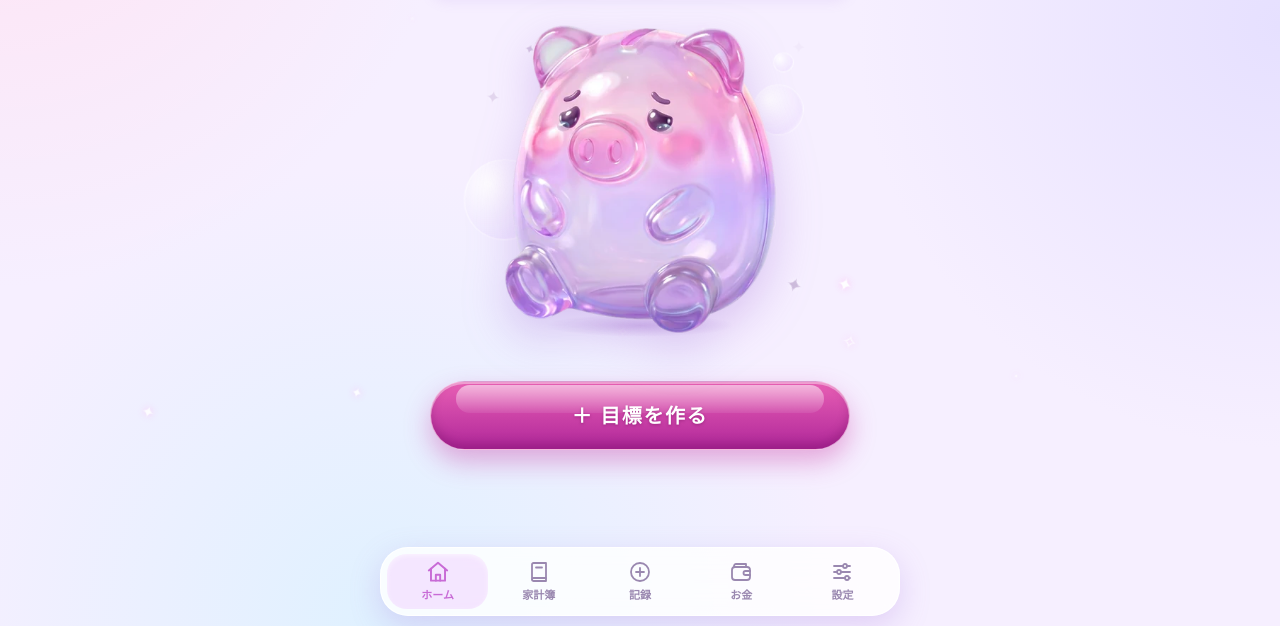
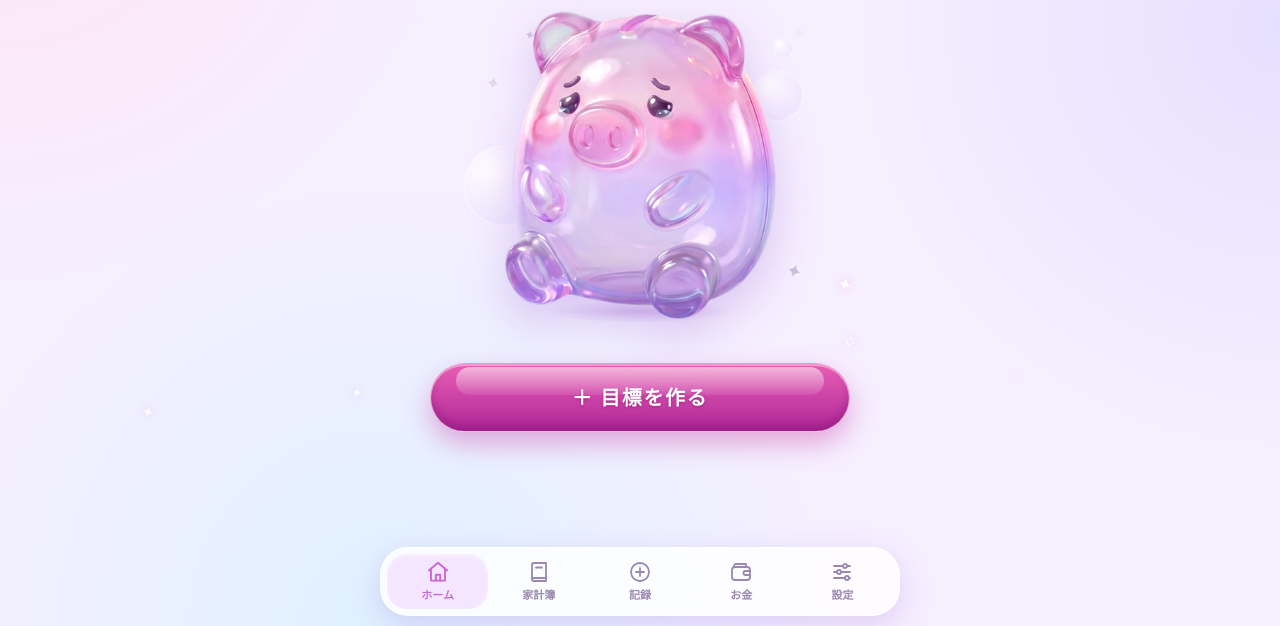
Before and after one commit to nia-pix/desikabo, a plain HTML site: page kakeibo/index.html in a window 1280 px wide. Shown: the part 174-800 px from the top of the page. Drawn offline with Linux system fonts and the light colour scheme; a web font is replaced by a local one.

Commit message:
ホーム上部の空白を詰め、画面の高さに合わせてぶたさんのサイズを調整
- 上の余白をノッチ分だけに（余計な24pxを削除）
- 画面が低くても「貯金する」ボタンがタブに隠れないよう、ぶたさんを縮める
- 目標がないときは空いた分ぶたさんを大きく

Co-Authored-By: Claude Opus 5.5 <noreply@anthropic.com>
Claude-Session: https://claude.ai/code/session_01TingTRwHDzy1PK7LNY3BMc

```diff
--- a/kakeibo/index.html
+++ b/kakeibo/index.html
@@ -341,7 +341,10 @@
   .rainbow .fill.zero::after { display: none; }
   .rainbow .pct { position: absolute; right: 16px; top: 50%; transform: translateY(-50%); font-size: 14px; font-weight: 700; color: var(--muted); font-variant-numeric: tabular-nums; }
   .jar-sub { margin-top: 8px; }
-  .jar-stage { position: relative; width: min(84vw, 340px); aspect-ratio: 1; margin: 6px 0 16px; }
+  .jar-stage { position: relative; width: clamp(130px, min(84vw, 340px, calc(100vh - 470px)), 340px); aspect-ratio: 1; margin: 4px 0 12px; }
+  @supports (height: 100dvh) { .jar-stage { width: clamp(130px, min(84vw, 340px, calc(100dvh - 470px)), 340px); } }
+  #tab-jar.no-goal .jar-stage { width: clamp(130px, min(84vw, 340px, calc(100vh - 360px)), 340px); }
+  @supports (height: 100dvh) { #tab-jar.no-goal .jar-stage { width: clamp(130px, min(84vw, 340px, calc(100dvh - 360px)), 340px); } }
   .jar-pig { position: absolute; inset: 0; cursor: pointer; --lv: 110%; transition: --lv 1.4s cubic-bezier(.3, 1.15, .5, 1); animation: float 4s ease-in-out infinite; z-index: 2; }
   .jar-pig img { position: absolute; inset: 0; width: 100%; height: 100%; filter: drop-shadow(0 18px 22px rgba(150, 90, 210, .28)); user-select: none; -webkit-user-drag: none; }
   .jar-pig .fillimg {
@@ -389,7 +392,7 @@
   .jar-links { display: flex; gap: 8px; justify-content: center; margin-top: 10px; }
   .jar-links button { font-size: 13px; color: var(--muted); }
   body.on-jar header { display: none; }
-  body.on-jar #tab-jar { padding-top: calc(24px + env(safe-area-inset-top)); }
+  body.on-jar #tab-jar { padding-top: max(12px, env(safe-area-inset-top)); }
   #quick[hidden], .jar-links button[hidden] { display: none; }
   .install { display: none; }
   .install.show { display: flex; }
@@ -1161,6 +1164,7 @@
     $('#jarWithdraw').hidden = !g || saved <= 0;
     $('#jarNew').hidden = !g;
     $('#quick').hidden = !g;
+    $('#tab-jar').classList.toggle('no-goal', !g);
   }
   function squish() {
     const el = $('#jarPig');
--- a/kakeibo/sw.js
+++ b/kakeibo/sw.js
@@ -1,5 +1,5 @@
 // オフラインでも開けるようにするサービスワーカー
-const CACHE = 'kakeibo-v7';
+const CACHE = 'kakeibo-v8';
 const FILES = ['./', './index.html', './manifest.webmanifest', './pig.webp', './pig-sad.webp', './pig-empty.webp', './icon-192.png', './icon-512.png', './icon-maskable.png', './apple-touch-icon.png'];
 
 self.addEventListener('install', e => {
```
